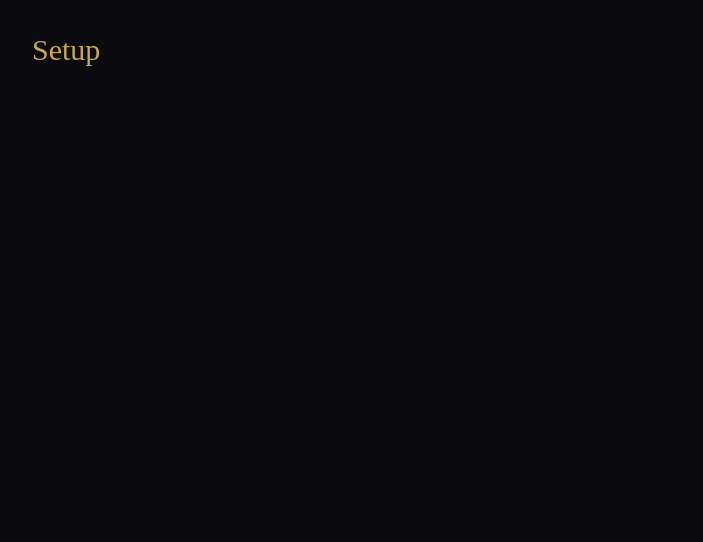
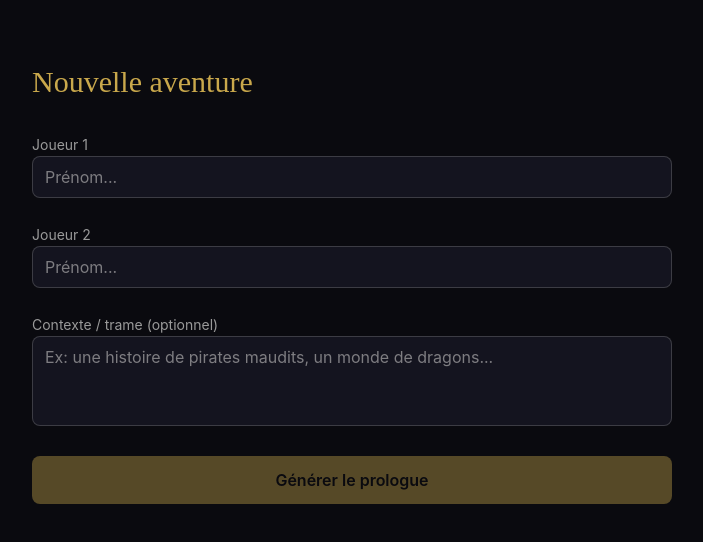
Before and after one commit to bgeffrault/chroniques, a React (Vite) app: page /setup in a window 1280 px wide. Shown: the top 542 px of the page, without its empty margins (288-991 px from the left). Built offline with nearby package versions, Linux system fonts and the light colour scheme.

Commit message:
feat: Setup page — player names, optional context, prologue generation

```diff
--- a/src/pages/Setup.tsx
+++ b/src/pages/Setup.tsx
@@ -1,4 +1,172 @@
+import { useState } from "react";
+import { useNavigate } from "react-router";
+import { getApiKey } from "../lib/storage";
+import { generatePrologue } from "../lib/gemini";
+import { useGame } from "../hooks/useGame";
+import type { PrologueResponse } from "../types";
+
+type Phase = "names" | "loading" | "characters" | "error";
+
 export default function Setup() {
-  return <h1 className="text-3xl font-serif text-accent">Setup</h1>;
+  const navigate = useNavigate();
+  const { createGame } = useGame();
+
+  const [player1, setPlayer1] = useState("");
+  const [player2, setPlayer2] = useState("");
+  const [customContext, setCustomContext] = useState("");
+  const [phase, setPhase] = useState<Phase>("names");
+  const [prologue, setPrologue] = useState<PrologueResponse | null>(null);
+  const [char1, setChar1] = useState("");
+  const [char2, setChar2] = useState("");
+  const [error, setError] = useState("");
+
+  async function handleGenerate() {
+    const apiKey = getApiKey();
+    if (!apiKey) {
+      setError("Configure ta clé API Gemini dans les réglages.");
+      setPhase("error");
+      return;
+    }
+    if (!player1.trim() || !player2.trim()) return;
+
+    setPhase("loading");
+    try {
+      const result = await generatePrologue(
+        apiKey,
+        [player1.trim(), player2.trim()],
+        customContext.trim() || null
+      );
+      setPrologue(result);
+      setChar1(result.characters[0]);
+      setChar2(result.characters[1]);
+      setPhase("characters");
+    } catch (e) {
+      setError(e instanceof Error ? e.message : "Erreur lors de la génération.");
+      setPhase("error");
+    }
+  }
+
+  function handleStart() {
+    if (!prologue) return;
+    createGame(
+      [
+        { name: player1.trim(), characterName: char1.trim() },
+        { name: player2.trim(), characterName: char2.trim() },
+      ],
+      prologue.narrative,
+      prologue.choices,
+      customContext.trim() || null
+    );
+    navigate("/game");
+  }
+
+  return (
+    <div className="space-y-8 pt-8">
+      <h1 className="text-3xl font-serif text-accent">Nouvelle aventure</h1>
+
+      {phase === "names" && (
+        <div className="space-y-6">
+          <div className="space-y-2">
+            <label className="text-sm text-text-muted">Joueur 1</label>
+            <input
+              value={player1}
+              onChange={(e) => setPlayer1(e.target.value)}
+              placeholder="Prénom..."
+              className="w-full bg-surface border border-text-muted/30 rounded-lg px-3 py-2 text-text focus:outline-none focus:border-accent"
+            />
+          </div>
+          <div className="space-y-2">
+            <label className="text-sm text-text-muted">Joueur 2</label>
+            <input
+              value={player2}
+              onChange={(e) => setPlayer2(e.target.value)}
+              placeholder="Prénom..."
+              className="w-full bg-surface border border-text-muted/30 rounded-lg px-3 py-2 text-text focus:outline-none focus:border-accent"
+            />
+          </div>
+          <div className="space-y-2">
+            <label className="text-sm text-text-muted">
+              Contexte / trame (optionnel)
+            </label>
+            <textarea
+              value={customContext}
+              onChange={(e) => setCustomContext(e.target.value)}
+              placeholder="Ex: une histoire de pirates maudits, un monde de dragons..."
+              rows={3}
+              className="w-full bg-surface border border-text-muted/30 rounded-lg px-3 py-2 text-text focus:outline-none focus:border-accent resize-none"
+            />
+          </div>
+          <button
+            onClick={handleGenerate}
+            disabled={!player1.trim() || !player2.trim()}
+            className="w-full py-3 bg-accent text-bg font-semibold rounded-lg hover:opacity-90 transition-opacity disabled:opacity-40"
+          >
+            Générer le prologue
+          </button>
+        </div>
+      )}
+
+      {phase === "loading" && (
+        <div className="text-center space-y-4 py-12">
+          <div className="animate-spin w-8 h-8 border-2 border-accent border-t-transparent rounded-full mx-auto" />
+          <p className="text-text-muted">Gemini écrit votre histoire...</p>
+        </div>
+      )}
+
+      {phase === "characters" && prologue && (
+        <div className="space-y-6 animate-fade-in">
+          <div className="font-serif text-lg leading-relaxed whitespace-pre-line">
+            {prologue.narrative}
+          </div>
+
+          <hr className="border-text-muted/20" />
+
+          <p className="text-text-muted text-sm">
+            Validez ou modifiez les noms de vos personnages :
+          </p>
+
+          <div className="grid grid-cols-2 gap-4">
+            <div className="space-y-1">
+              <label className="text-xs text-player1">{player1}</label>
+              <input
+                value={char1}
+                onChange={(e) => setChar1(e.target.value)}
+                className="w-full bg-surface border border-player1/30 rounded-lg px-3 py-2 text-text focus:outline-none focus:border-player1"
+              />
+            </div>
+            <div className="space-y-1">
+              <label className="text-xs text-player2">{player2}</label>
+              <input
+                value={char2}
+                onChange={(e) => setChar2(e.target.value)}
+                className="w-full bg-surface border border-player2/30 rounded-lg px-3 py-2 text-text focus:outline-none focus:border-player2"
+              />
+            </div>
+          </div>
+
+          <button
+            onClick={handleStart}
+            disabled={!char1.trim() || !char2.trim()}
+            className="w-full py-3 bg-accent text-bg font-semibold rounded-lg hover:opacity-90 transition-opacity disabled:opacity-40"
+          >
+            Commencer l'aventure
+          </button>
+        </div>
+      )}
+
+      {phase === "error" && (
+        <div className="space-y-4">
+          <p className="text-red-400">{error}</p>
+          <button
+            onClick={() => setPhase("names")}
+            className="text-accent hover:underline"
+          >
+            Réessayer
+          </button>
+        </div>
+      )}
+    </div>
+  );
 }
+
 export const Component = Setup;
```
